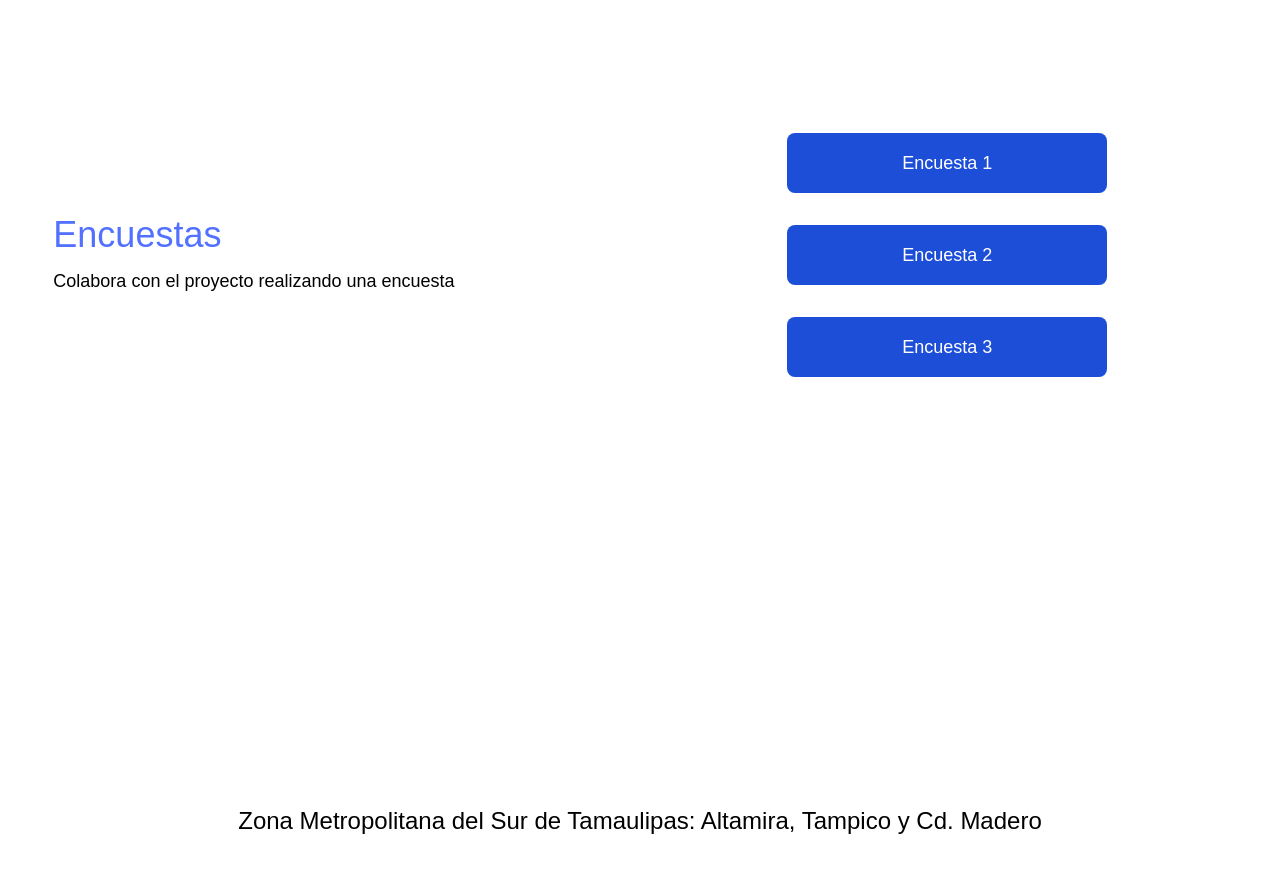
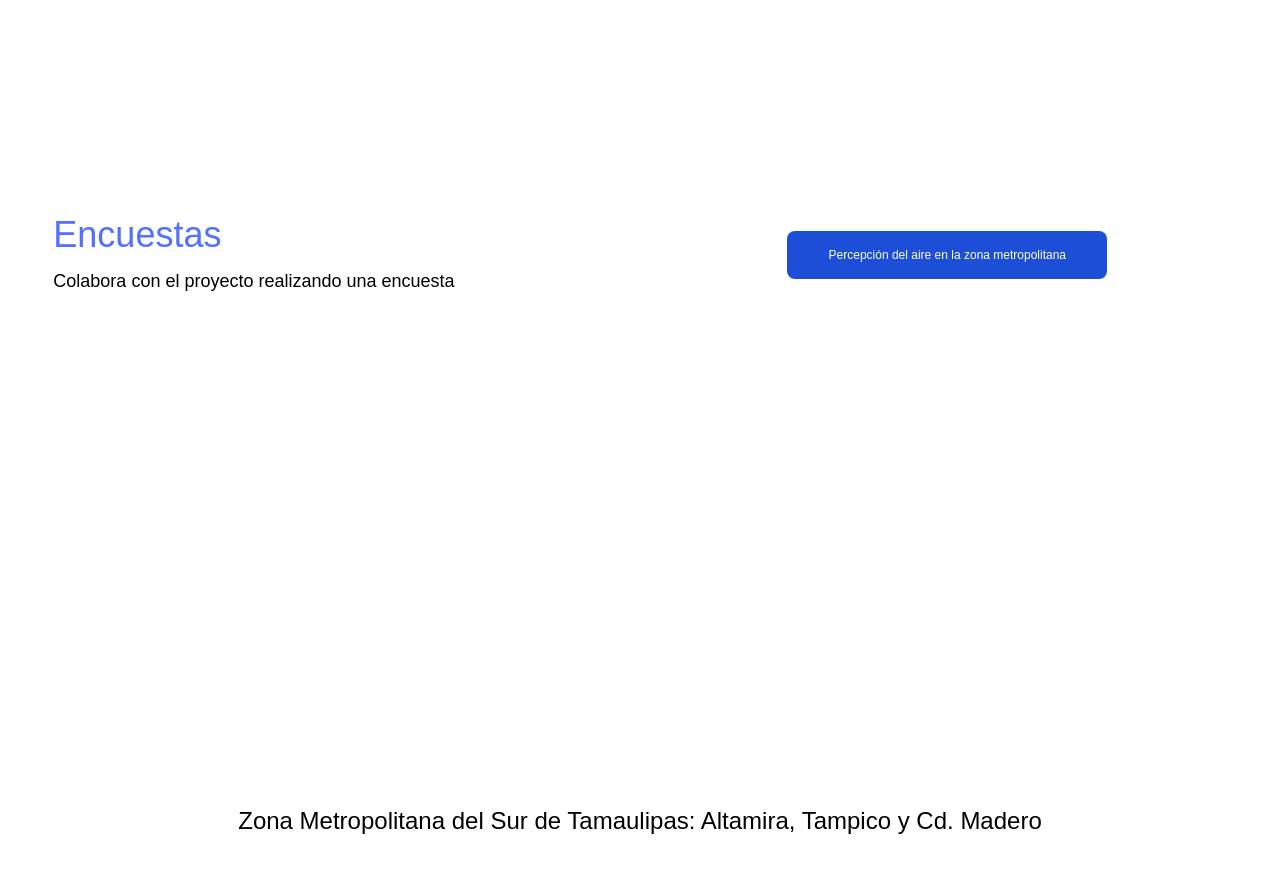
Before and after one commit to soutkike/RedCiudadana, a Gatsby site: page / in a window 1280 px wide. Shown: the part 6280-7153 px from the top of the page. Built offline with nearby package versions, Linux system fonts and the light colour scheme; Gatsby itself is replaced by a stand-in of ours.

Commit message:
Agregar encuesta

```diff
--- a/src/components/Encuestas.tsx
+++ b/src/components/Encuestas.tsx
@@ -17,16 +17,19 @@ export const Encuestas = () => {
             </p>
           </div>
           <div className="flex flex-col justify-center  gap-y-8">
-            <button className="flex justify-center items-center bg-blue-700 max-w-sm py-4 text-white text-lg mx-auto w-80 rounded-lg">
-              <p className="">Encuesta 1</p>
-            </button>
+            <a
+              href="https://forms.gle/2m42qn2TwqmZE3uVA"
+              className="flex justify-center items-center bg-blue-700 max-w-sm py-4 text-white text-xs  mx-auto w-80 rounded-lg"
+            >
+              <p className="">Percepción del aire en la zona metropolitana</p>
+            </a>
 
-            <button className="flex justify-center items-center bg-blue-700 max-w-sm py-4 text-white text-lg mx-auto w-80 rounded-lg">
+            {/*  <button className="flex justify-center items-center bg-blue-700 max-w-sm py-4 text-white text-lg mx-auto w-80 rounded-lg">
               <p className="">Encuesta 2</p>
             </button>
             <button className="flex justify-center items-center bg-blue-700 max-w-sm py-4 text-white text-lg mx-auto w-80 rounded-lg">
               <p className="">Encuesta 3</p>
-            </button>
+            </button> */}
           </div>
         </div>
       </section>
```
